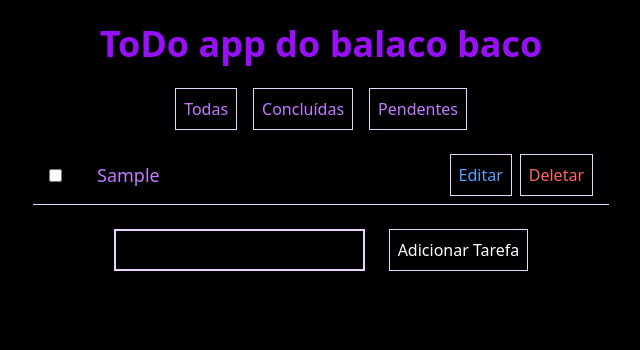
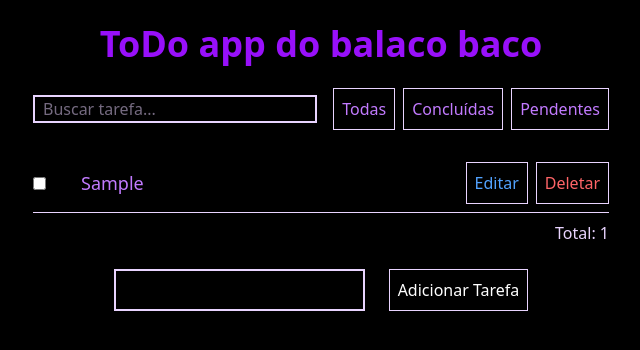
Before and after one commit to SilasAlvesTi/todo-app, a React (Vite) app: page / in a window 1280 px wide. Both pictures are taken after typing "Sample" into the empty fields and a click on the button "Adicionar Tarefa". Shown: the top 350 px of the page, without its empty margins (319-959 px from the left). Built offline with nearby package versions, Linux system fonts and the light colour scheme.

Commit message:
feat: adicionando barra de pesquisa

```diff
--- a/src/components/Button/Button.tsx
+++ b/src/components/Button/Button.tsx
@@ -3,7 +3,7 @@ type GenericButtonProps = React.ButtonHTMLAttributes<HTMLButtonElement>
 export function GenericButton({className = "", ...props}: GenericButtonProps) {
   return (
     <button
-      className={`border border-solid border-purple-200 p-2 ${className}`}
+      className={`border border-solid border-purple-200 p-2 cursor-pointer ${className}`}
       {...props}
     />
   )
--- a/src/components/Input/Input.tsx
+++ b/src/components/Input/Input.tsx
@@ -4,7 +4,7 @@ export default function GenericInput({className, type, ...props}: GenericInputPr
   return (
     <input
       type={type}
-      className={`px-2 text-purple-400 border-2 border-purple-200 ${className}`}
+      className={`px-2 text-purple-200 border-2 border-purple-200 ${className}`}
       {...props}
     />
   );
--- a/src/features/todo/TodoApp.tsx
+++ b/src/features/todo/TodoApp.tsx
@@ -4,6 +4,7 @@ import Header from "./components/Header";
 import Item from "./components/item/Item";
 import TodoForm from "./components/TodoForm";
 import { TodoHeader } from "./components/item/TodoHeader";
+import { TodoContainer } from "./components/item/TodoContainer";
 
 export default function TodoApp() {
   const [tarefas, setTarefas] = useState<Tarefa[]>(() => {
@@ -11,12 +12,21 @@ export default function TodoApp() {
     return saved ? JSON.parse(saved) : [];
   });
   const [filter, setFilter] = useState<"all" | "done" | "pending">("all");
+  const [text, setText] = useState('')
 
-  const tarefasFiltradas = tarefas.filter((tarefa) => {
-    if (filter === "done") return tarefa.concluida;
-    if (filter === "pending") return !tarefa.concluida;
-    return true;
+  const tarefasVisiveis = tarefas.filter((tarefa) => {
+    const matchFilter =
+      filter === "all" ||
+      (filter === "done" && tarefa.concluida) ||
+      (filter === "pending" && !tarefa.concluida);
+
+    const matchSearch = tarefa.nome
+      .toLowerCase()
+      .includes(text.toLowerCase());
+
+    return matchFilter && matchSearch;
   });
+
 
   useEffect(() => {
     localStorage.setItem("tarefas", JSON.stringify(tarefas));
@@ -67,13 +77,15 @@ export default function TodoApp() {
   return (
     <>
       <Header />
-      <TodoHeader filter={filter} onChangeFilter={setFilter} />
-      <Item
-        tarefas={tarefasFiltradas}
-        onCompleteTarefa={handleComplete}
-        onDeleteTarefa={handleDelete}
-        onEditTarefa={handleEdit}
-      />
+      <TodoContainer>
+        <TodoHeader filter={filter} onChangeFilter={setFilter} onChangeText={setText}/>
+        <Item
+          tarefas={tarefasVisiveis}
+          onCompleteTarefa={handleComplete}
+          onDeleteTarefa={handleDelete}
+          onEditTarefa={handleEdit}
+        />
+      </TodoContainer>
       <TodoForm onAddTarefa={handleSubmit} />
     </>
   )
--- a/src/features/todo/components/item/Item.tsx
+++ b/src/features/todo/components/item/Item.tsx
@@ -2,7 +2,6 @@ import { useState } from "react";
 import type { Tarefa } from "../../types/tarefa";
 import { GenericButton } from "../../../../components/Button/Button";
 import GenericInput from "../../../../components/Input/Input";
-import { TodoList } from "./TodoList";
 import { TodoItem } from "./TodoItem";
 
 interface ItemProps {
@@ -34,7 +33,6 @@ export default function Item({
 
   return (
     <>
-      <TodoList>
       {tarefas.map((tarefa) => (
         <TodoItem
           key={tarefa.id}
@@ -103,7 +101,7 @@ export default function Item({
           </div>
         </TodoItem>
       ))}
-      </TodoList>
+      <h1 className="flex justify-end text-purple-200 mt-2">Total: {tarefas.length}</h1>
     </>
   );
 }
--- /dev/null
+++ b/src/features/todo/components/item/TodoContainer.tsx
@@ -0,0 +1,13 @@
+interface TodoContainerProps {
+  children: React.ReactNode;
+}
+
+export function TodoContainer({ children }: TodoContainerProps) {
+  return (
+    <div className="flex justify-center">
+      <div className="w-full max-w-xl">
+        {children}
+      </div>
+    </div>
+  );
+}
--- a/src/features/todo/components/item/TodoHeader.tsx
+++ b/src/features/todo/components/item/TodoHeader.tsx
@@ -1,17 +1,32 @@
 import { GenericButton } from "../../../../components/Button/Button";
+import GenericInput from "../../../../components/Input/Input";
 
 interface TodoHeaderProps {
   filter: "all" | "done" | "pending";
   onChangeFilter: (filter: TodoHeaderProps["filter"]) => void;
+  onChangeText: (text: string) => void;
 }
 
-export function TodoHeader({ onChangeFilter }: TodoHeaderProps) {
+export function TodoHeader({ onChangeFilter, onChangeText }: TodoHeaderProps) {
   return (
-    <div className="flex justify-center">
-      <div className="flex gap-4 mb-4">
-        <GenericButton onClick={() => onChangeFilter("all")} className="text-purple-400">Todas</GenericButton>
-        <GenericButton onClick={() => onChangeFilter("done")} className="text-purple-400">Concluídas</GenericButton>
-        <GenericButton onClick={() => onChangeFilter("pending")} className="text-purple-400">Pendentes</GenericButton>
+    <div className="flex items-center gap-4 mb-6">
+      <GenericInput
+        type="text"
+        className="flex-1"
+        placeholder="Buscar tarefa..."
+        onChange={(e) => onChangeText(e.target.value)}
+      />
+
+      <div className="flex gap-2">
+        <GenericButton onClick={() => onChangeFilter("all")} className="text-purple-400">
+          Todas
+        </GenericButton>
+        <GenericButton onClick={() => onChangeFilter("done")} className="text-purple-400">
+          Concluídas
+        </GenericButton>
+        <GenericButton onClick={() => onChangeFilter("pending")} className="text-purple-400">
+          Pendentes
+        </GenericButton>
       </div>
     </div>
   );
--- a/src/features/todo/components/item/TodoItem.tsx
+++ b/src/features/todo/components/item/TodoItem.tsx
@@ -4,7 +4,7 @@ interface TodoItemProps {
 
 export function TodoItem({ children }: TodoItemProps) {
   return (
-    <div className="w-full max-w-xl grid grid-cols-[32px_1fr_160px] items-center px-4 py-2 border-b border-purple-200">
+    <div className="w-full max-w-xl grid grid-cols-[32px_1fr_160px] items-center  py-2 border-b border-purple-200">
       {children}
     </div>
   );
--- a/src/features/todo/components/item/TodoList.tsx
+++ /dev/null
@@ -1,11 +0,0 @@
-interface TodoListProps {
-  children: React.ReactNode;
-}
-
-export function TodoList({ children }: TodoListProps) {
-  return (
-    <div className="w-full flex flex-col items-center">
-      {children}
-    </div>
-  );
-}
```
Also changed, not shown: src/features/todo/components/item/TodoContainerList.tsx (added). Lines whose indentation alone changed are shown as unchanged.
